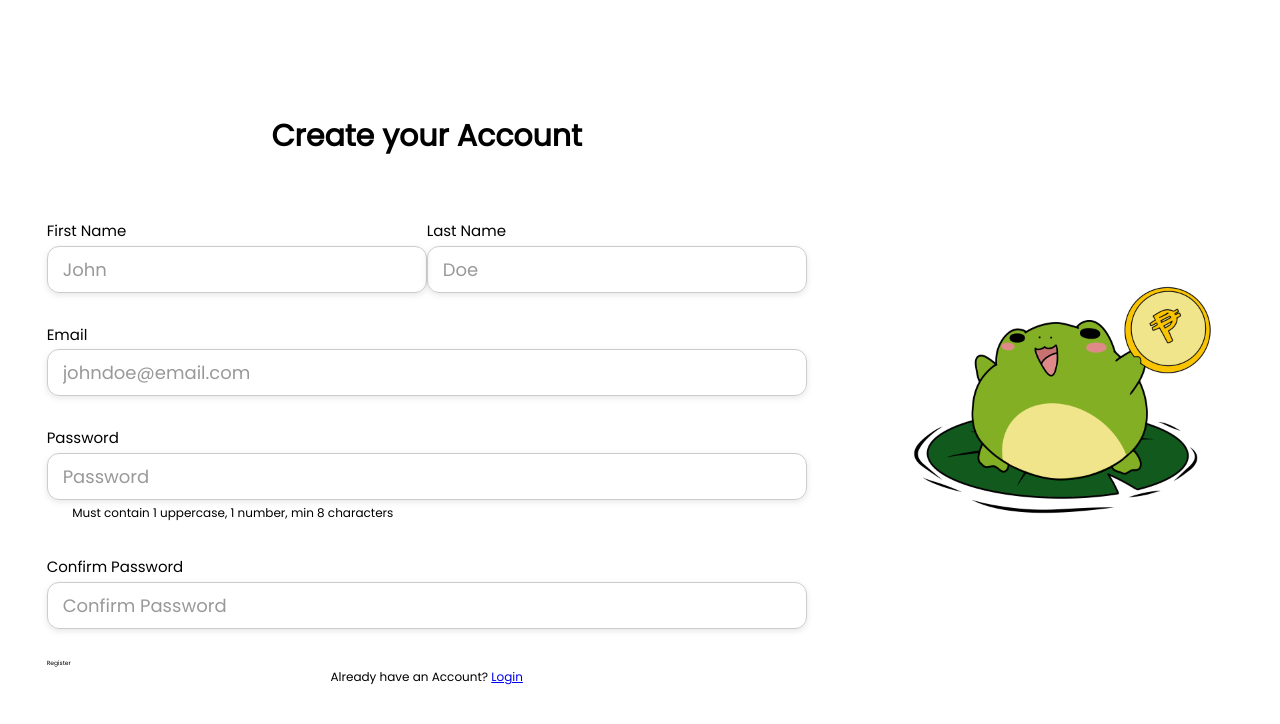
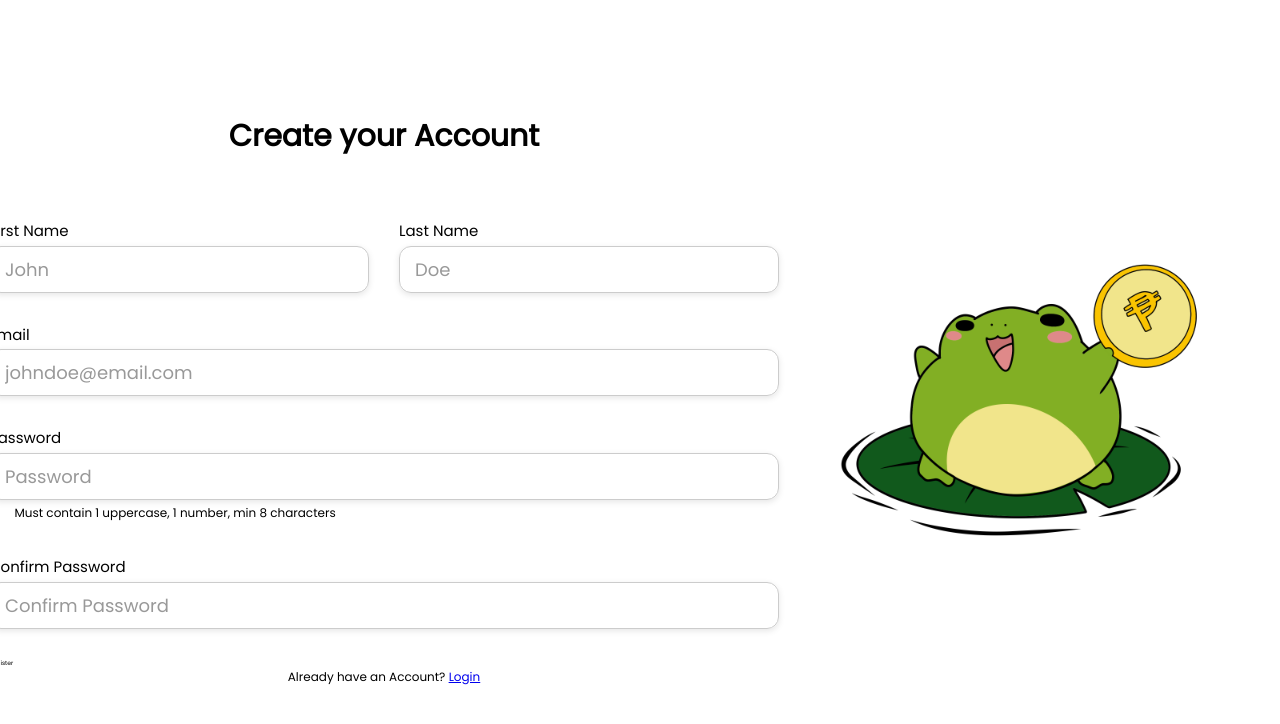
Before and after one commit to debnoceda/CMSC126-LongExam2, a React (Vite) app in the folder frontend/: page /register in a window 1280 px wide. Shown: the top 724 px of the page. Built offline with nearby package versions, Linux system fonts and the light colour scheme; some icons are missing; a web font is replaced by a local one.

Commit message:
Update Register and Form CSS for elements positioning in Register Page

```diff
--- a/frontend/src/styles/Form.css
+++ b/frontend/src/styles/Form.css
@@ -1,5 +1,6 @@
 .name-container{
     display: flex;
+    gap: 5rem;
 }
 
 .form-input{
--- a/frontend/src/styles/Register.css
+++ b/frontend/src/styles/Register.css
@@ -1,6 +1,6 @@
 .register-page{
     display: grid;
-    grid-template-columns: 1fr 1fr 1fr;
+    grid-template-columns: 1fr 1fr 1fr 1fr 1fr;
     grid-template-rows: 1fr;
     height: 100vh;
     width: 100vw;
@@ -8,7 +8,7 @@
 }
 
 .register-form-container{
-    grid-column: span 2;
+    grid-column: span 3;
     display: flex;
     flex-direction: column;
     align-items: center;
@@ -16,6 +16,7 @@
 }
 
 .register-page img{
+    grid-column: span 2;
     width: 100%;
     justify-self: center;
     align-self: center;
```
